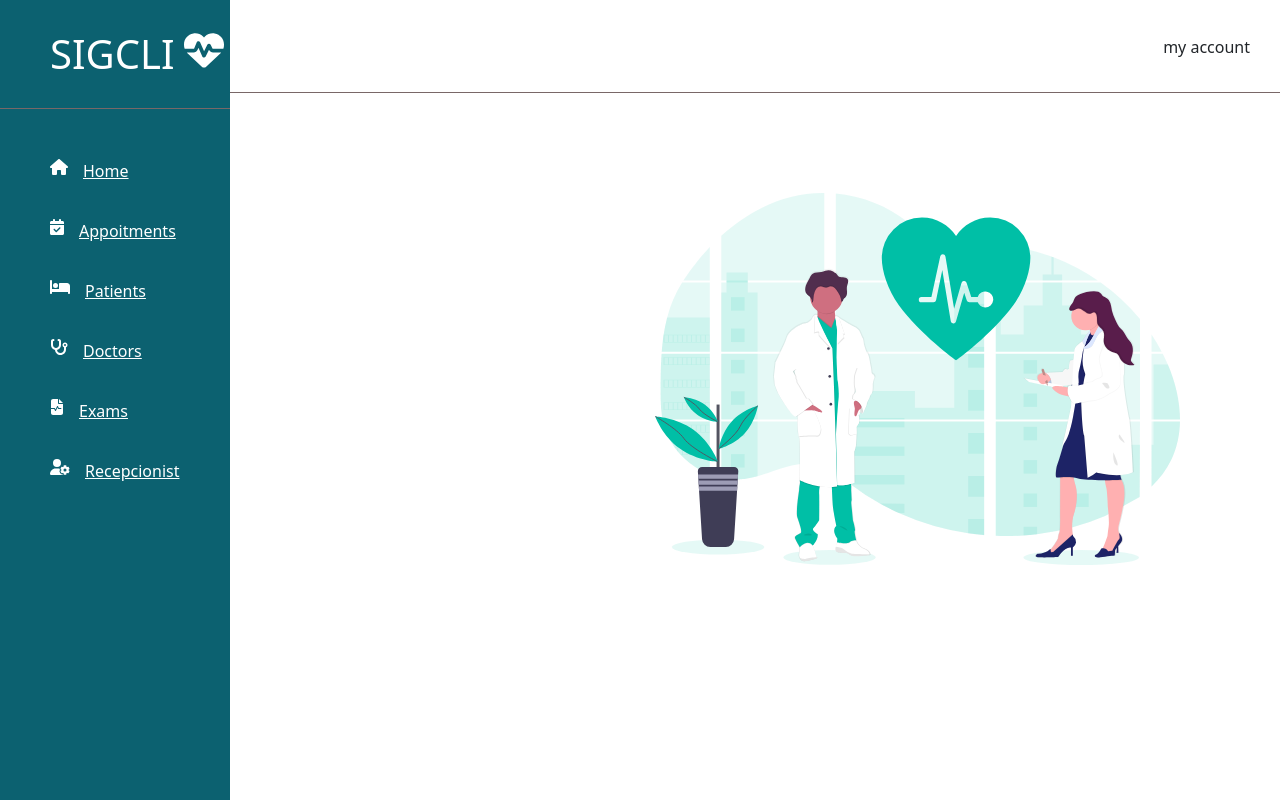
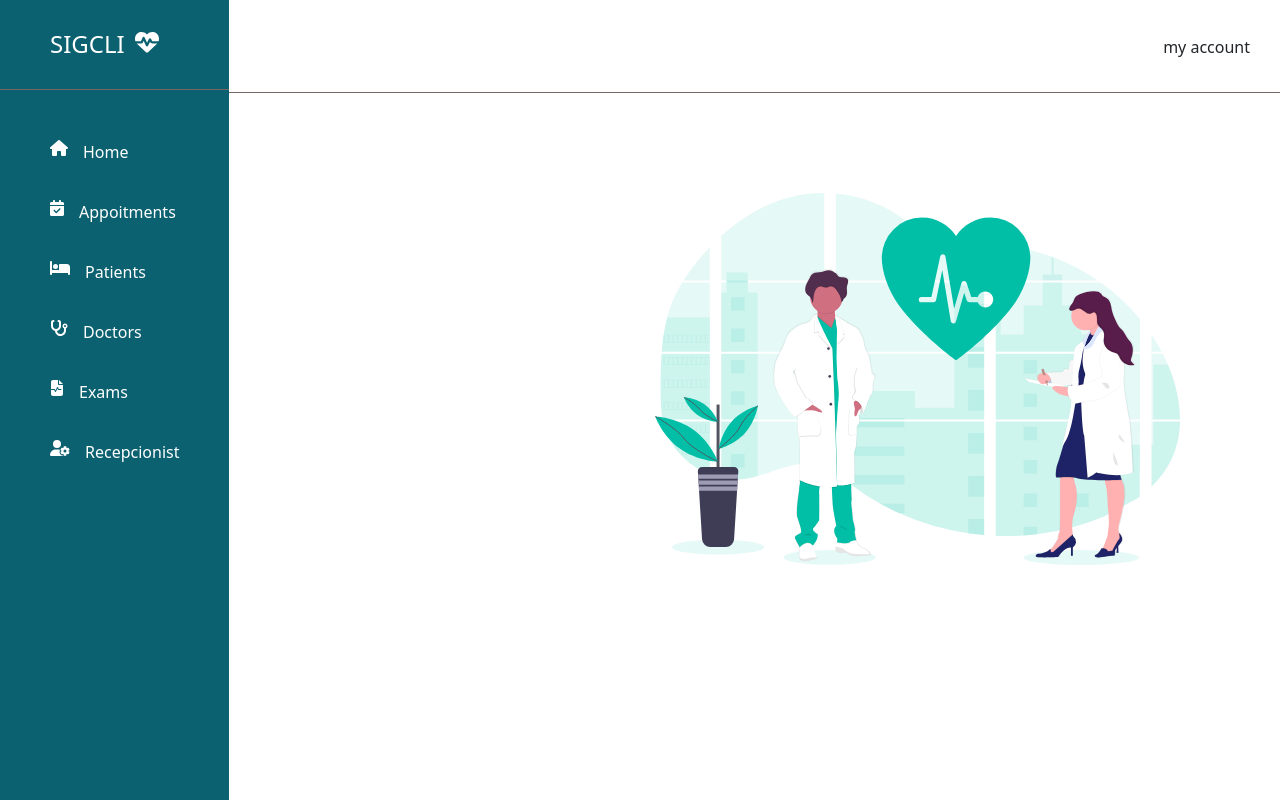
Before and after one commit to joanmdrs/sigcli, a React (Create React App) app in the folder client/: page / in a window 1280 px wide. Built offline with nearby package versions, Linux system fonts and the light colour scheme.

Commit message:
sidebar css #43

```diff
--- a/client/src/components/Nav/Nav.css
+++ b/client/src/components/Nav/Nav.css
@@ -1,5 +1,5 @@
 *{
-    text-decoration: none;
+    text-decoration: none !important;
     margin: 0;
     box-sizing: border-box;
 }
@@ -7,17 +7,14 @@ aside {
     background-color: #0C6170;
     width: 230px;
     height: 100vh;
-    margin: 0;
+    margin: 0 !important;
     display: flex;
     flex-direction: column;
     padding: 0;
-
-
-
-
 }
 
 aside h1 {
+    font-size: 1.5em !important;
     color: #fff;
     border-bottom: 1px solid #796767;
     margin: 0;
@@ -37,9 +34,9 @@ nav {
 }
 
 .tag-link {
-    color: #fff;
-    margin-bottom: 20px;
-    display: flex;
-    gap: 15px;
+    color: #fff !important;
+    margin-bottom: 20px !important;
+    display: flex !important;
+    gap: 15px !important;
 
 }
```
